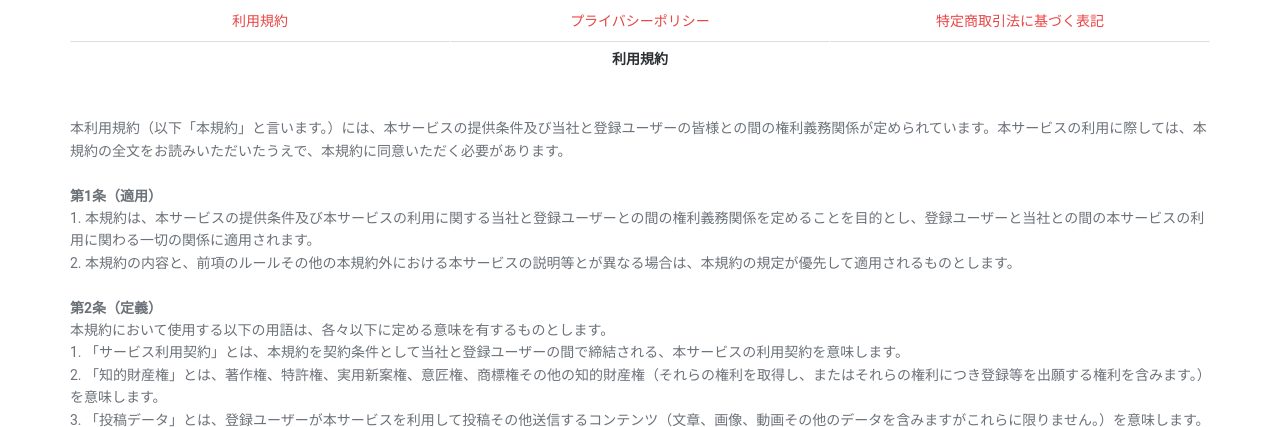
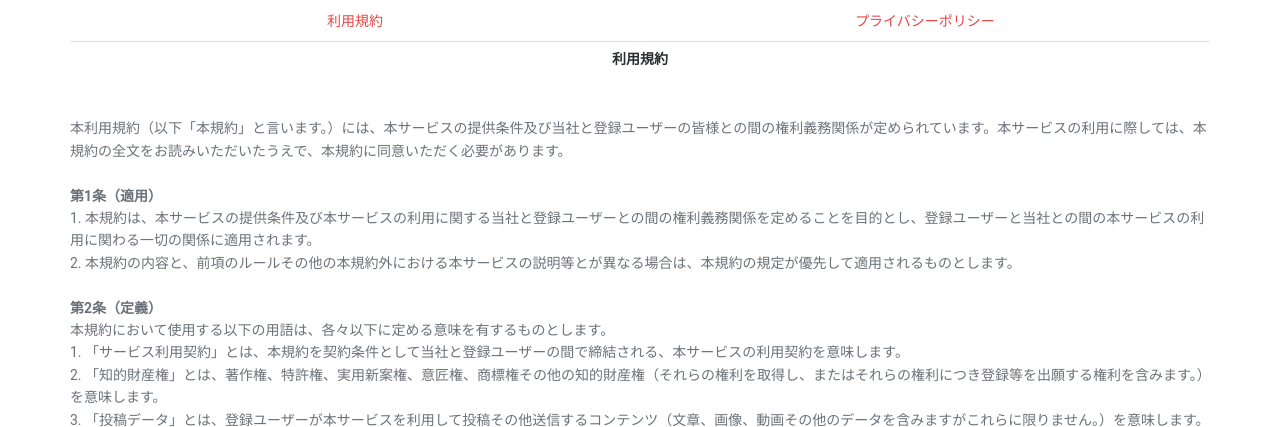
Before and after one commit to kensan914/worr-api, a Django app: page /terms-of-service/ in a window 1280 px wide. Shown: the part 100-527 px from the top of the page. Run offline with Django 3.2, Linux system fonts and the light colour scheme; parts of the project's set-up code (start-up, migrations or seed data) failed here and were passed over; some libraries are stand-ins or nearby versions.

Commit message:
一時的に特定商取引法削除

```diff
--- a/templates/index.html
+++ b/templates/index.html
@@ -54,7 +54,7 @@
       <nav class="navigation" role="navigation">
         <ul class="primary-nav">
           <li><a href="/">トップページ</a></li>
-          <li><a href="https://fullfii.com/terms-of-service/">利用規約・プライバシーポリシー・特定商取引法に基づく表示</a></li>
+          <li><a href="https://fullfii.com/terms-of-service/">利用規約・プライバシーポリシー</a></li>
         </ul>
       </nav>
       <a href="#" class="nav-toggle">Menu<span></span></a> </div>
--- a/templates/terms-of-service.html
+++ b/templates/terms-of-service.html
@@ -8,7 +8,7 @@
 <meta charset="utf-8">
 <meta name="description" content="～悩みを共感してほしいけど友達に話しても分かってもらえない方へ～同じ悩みを持つ方同士を結ぶ相談アプリ">
 <meta name="viewport" content="width=device-width, initial-scale=1">
-<title>利用規約・プライバシーポリシー・特定商取引法に基づく表示</title>
+<title>利用規約・プライバシーポリシー</title>
 <link rel="stylesheet" href="/static/css/bootstrap.min.css">
 <link rel="stylesheet" href="/static/css/jquery.fancybox.css">
 <link rel="stylesheet" href="/static/css/owl.carousel.css">
@@ -45,7 +45,7 @@
       <nav class="navigation" role="navigation">
         <ul class="primary-nav">
           <li><a href="/">トップページ</a></li>
-          <li><a href="https://fullfii.com/terms-of-service/">利用規約・プライバシーポリシー・特定商取引法に基づく表示</a></li>
+          <li><a href="https://fullfii.com/terms-of-service/">利用規約・プライバシーポリシー</a></li>
           <!--<li><a href="#contact">Contact</a></li>-->
         </ul>
       </nav>
@@ -68,9 +68,7 @@
       <li class="nav-item" >
         <a class="nav-link" id="privacy-tab" data-toggle="tab" href="#privacy" role="tab" aria-controls="privacy" aria-selected="false">プライバシーポリシー</a>
       </li>
-      <li class="nav-item" >
-        <a class="nav-link " id="commercial-tab" data-toggle="tab" href="#commercial" role="tab" aria-controls="commercial" aria-selected="false">特定商取引法に基づく表記</a>
-      </li>
+
     </ul>
   </div>
   <div class="card-body tab-content " id="myTabContent">
@@ -123,9 +121,6 @@
 
 </br>8. 有料会員が有料サービスのプラン変更を行った場合は、すでに利用した日数分を差し引いた金額が返金されます。また新たに加入するプランの利用料金が、即時に決済され、その時点から１ヶ月間が有効期間となります。なお、プラン変更を行った場合、更新日時は、翌月以降のプラン変更日時と同日同時間となり、以後第3項の規定に従いプラン変更後の利用料金で更新されるものとします。
 
-</br>9. お試し期間2週間経過後、利用するためには有料プランへの加入が必要です。
-
-</br>10. お試し期間はノーマルプランとして利用できます。
 
 
 </br></br><b>第5条（登録事項の変更）</b>
@@ -256,8 +251,7 @@
 </br>(1)   ユーザーからご提供いただく情報
 </br>本サービスを利用するために、または本サービスの利用を通じてユーザーからご提供いただく情報は以下のとおりです。
 
-</br>　・氏名、生年月日、性別、職業等プロフィールに関する情報
-</br>　・メールアドレス等連絡先に関する情報
+</br>　・氏名、性別、職業等プロフィールに関する情報
 </br>　・ユーザーの肖像を含む静止画情報
 </br>　・入力フォームその他当社が定める方法を通じてユーザーが入力または送信する情報
 </br>　・相談内容に関する情報
```
